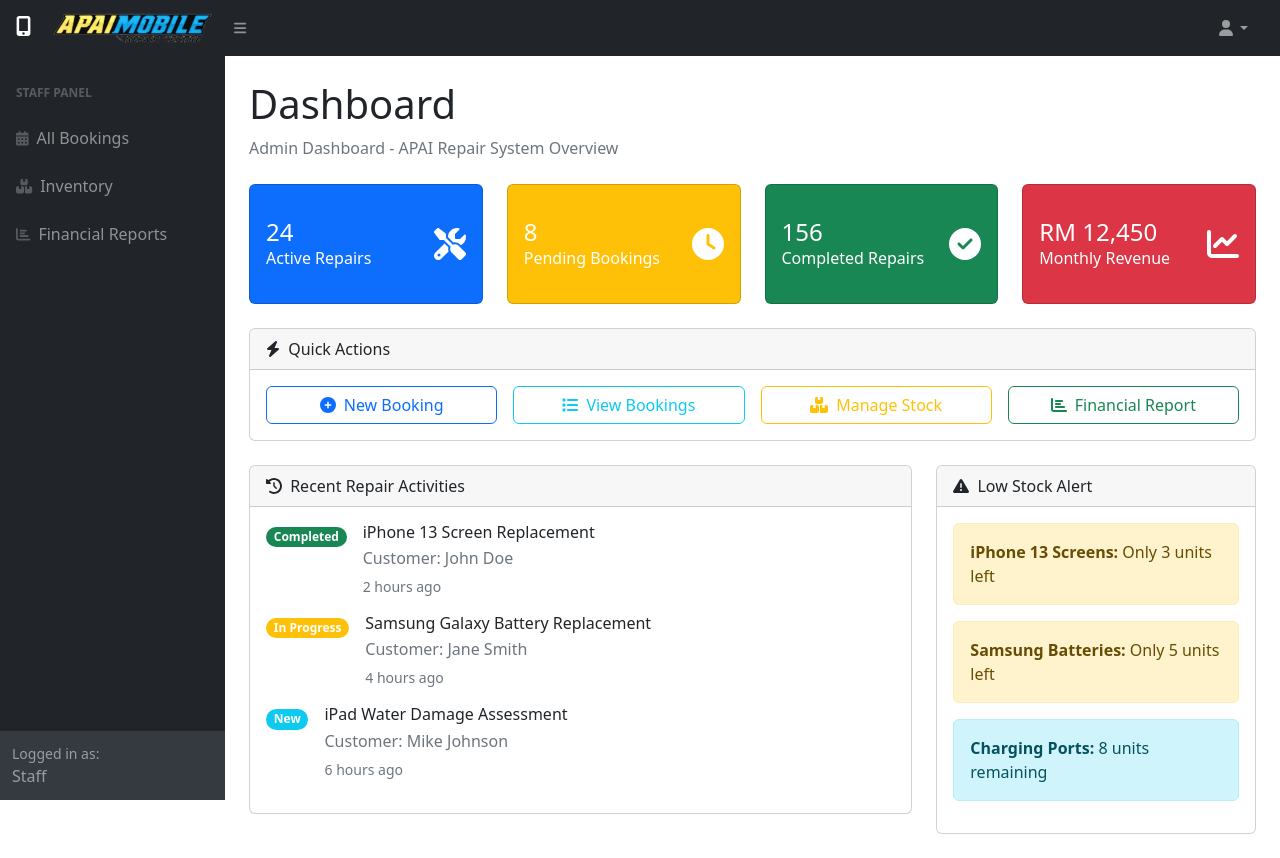
After one commit to mui0402/website, a PHP site: page /dashboard.php in a window 1280 px wide. The commit adds this page. Run offline with PHP 8.4, Linux system fonts and the light colour scheme; some libraries are stand-ins or nearby versions.

Commit message:
11th commit

```diff
--- a/customer-bookings.php
+++ b/customer-bookings.php
@@ -1,4 +1,4 @@
-<?php include ('layout/header.php'); ?>
+<?php include ('layout/admin-header.php'); ?>
             <div id="layoutSidenav_content">
                 <main>
                     <div class="container-fluid px-4">
--- /dev/null
+++ b/dashboard.php
@@ -0,0 +1,165 @@
+<?php include ('layout/admin-header.php'); ?>
+            <div id="layoutSidenav_content">
+                <main>
+                    <div class="container-fluid px-4">
+                        <h1 class="mt-4">Dashboard</h1>
+                        <ol class="breadcrumb mb-4">
+                            <li class="breadcrumb-item active">Admin Dashboard - APAI Repair System Overview</li>
+                        </ol>
+                        <div class="row">
+                            <div class="col-xl-3 col-md-6">
+                                <div class="card bg-primary text-white mb-4" style="height: 120px;">
+                                    <div class="card-body d-flex align-items-center">
+                                        <div>
+                                            <div class="h4 mb-0">24</div>
+                                            <div>Active Repairs</div>
+                                        </div>
+                                        <i class="fas fa-tools fa-2x ms-auto"></i>
+                                    </div>
+                                </div>
+                            </div>
+                            <div class="col-xl-3 col-md-6">
+                                <div class="card bg-warning text-white mb-4" style="height: 120px;">
+                                    <div class="card-body d-flex align-items-center">
+                                        <div>
+                                            <div class="h4 mb-0">8</div>
+                                            <div>Pending Bookings</div>
+                                        </div>
+                                        <i class="fas fa-clock fa-2x ms-auto"></i>
+                                    </div>
+                                </div>
+                            </div>
+                            <div class="col-xl-3 col-md-6">
+                                <div class="card bg-success text-white mb-4" style="height: 120px;">
+                                    <div class="card-body d-flex align-items-center">
+                                        <div>
+                                            <div class="h4 mb-0">156</div>
+                                            <div>Completed Repairs</div>
+                                        </div>
+                                        <i class="fas fa-check-circle fa-2x ms-auto"></i>
+                                    </div>
+                                </div>
+                            </div>
+                            <div class="col-xl-3 col-md-6">
+                                <div class="card bg-danger text-white mb-4" style="height: 120px;">
+                                    <div class="card-body d-flex align-items-center">
+                                        <div>
+                                            <div class="h4 mb-0">RM 12,450</div>
+                                            <div>Monthly Revenue</div>
+                                        </div>
+                                        <i class="fas fa-chart-line fa-2x ms-auto"></i>
+                                    </div>
+                                </div>
+                            </div>
+                        </div>
+
+                        <!-- Quick Actions -->
+                        <div class="row mb-4">
+                            <div class="col-12">
+                                <div class="card">
+                                    <div class="card-header">
+                                        <i class="fas fa-bolt me-1"></i>
+                                        Quick Actions
+                                    </div>
+                                    <div class="card-body">
+                                        <div class="row g-3">
+                                            <div class="col-md-3">
+                                                <a href="booking.php" class="btn btn-outline-primary w-100">
+                                                    <i class="fas fa-plus-circle me-2"></i>New Booking
+                                                </a>
+                                            </div>
+                                            <div class="col-md-3">
+                                                <a href="customer-bookings.php" class="btn btn-outline-info w-100">
+                                                    <i class="fas fa-list me-2"></i>View Bookings
+                                                </a>
+                                            </div>
+                                            <div class="col-md-3">
+                                                <a href="inventory.php" class="btn btn-outline-warning w-100">
+                                                    <i class="fas fa-boxes me-2"></i>Manage Stock
+                                                </a>
+                                            </div>
+                                            <div class="col-md-3">
+                                                <a href="financial-tracking.php" class="btn btn-outline-success w-100">
+                                                    <i class="fas fa-chart-bar me-2"></i>Financial Report
+                                                </a>
+                                            </div>
+                                        </div>
+                                    </div>
+                                </div>
+                            </div>
+                        </div>
+
+                        <!-- Recent Activity -->
+                        <div class="row">
+                            <div class="col-lg-8">
+                                <div class="card mb-4">
+                                    <div class="card-header">
+                                        <i class="fas fa-history me-1"></i>
+                                        Recent Repair Activities
+                                    </div>
+                                    <div class="card-body">
+                                        <div class="timeline">
+                                            <div class="timeline-item mb-3">
+                                                <div class="d-flex">
+                                                    <div class="flex-shrink-0">
+                                                        <span class="badge bg-success rounded-pill">Completed</span>
+                                                    </div>
+                                                    <div class="flex-grow-1 ms-3">
+                                                        <h6 class="mb-1">iPhone 13 Screen Replacement</h6>
+                                                        <p class="text-muted mb-1">Customer: John Doe</p>
+                                                        <small class="text-muted">2 hours ago</small>
+                                                    </div>
+                                                </div>
+                                            </div>
+                                            <div class="timeline-item mb-3">
+                                                <div class="d-flex">
+                                                    <div class="flex-shrink-0">
+                                                        <span class="badge bg-warning rounded-pill">In Progress</span>
+                                                    </div>
+                                                    <div class="flex-grow-1 ms-3">
+                                                        <h6 class="mb-1">Samsung Galaxy Battery Replacement</h6>
+                                                        <p class="text-muted mb-1">Customer: Jane Smith</p>
+                                                        <small class="text-muted">4 hours ago</small>
+                                                    </div>
+                                                </div>
+                                            </div>
+                                            <div class="timeline-item mb-3">
+                                                <div class="d-flex">
+                                                    <div class="flex-shrink-0">
+                                                        <span class="badge bg-info rounded-pill">New</span>
+                                                    </div>
+                                                    <div class="flex-grow-1 ms-3">
+                                                        <h6 class="mb-1">iPad Water Damage Assessment</h6>
+                                                        <p class="text-muted mb-1">Customer: Mike Johnson</p>
+                                                        <small class="text-muted">6 hours ago</small>
+                                                    </div>
+                                                </div>
+                                            </div>
+                                        </div>
+                                    </div>
+                                </div>
+                            </div>
+                            <div class="col-lg-4">
+                                <div class="card mb-4">
+                                    <div class="card-header">
+                                        <i class="fas fa-exclamation-triangle me-1"></i>
+                                        Low Stock Alert
+                                    </div>
+                                    <div class="card-body">
+                                        <div class="alert alert-warning" role="alert">
+                                            <strong>iPhone 13 Screens:</strong> Only 3 units left
+                                        </div>
+                                        <div class="alert alert-warning" role="alert">
+                                            <strong>Samsung Batteries:</strong> Only 5 units left
+                                        </div>
+                                        <div class="alert alert-info" role="alert">
+                                            <strong>Charging Ports:</strong> 8 units remaining
+                                        </div>
+                                    </div>
+                                </div>
+                            </div>
+                        </div>
+                    </div>
+                </main>
+            </div>
+<?php include ('layout/footer.php'); ?>
--- a/layout/admin-header.php
+++ b/layout/admin-header.php
@@ -41,19 +41,10 @@
                     <div class="sb-sidenav-menu">
                         <div class="nav">
                             <div class="sb-sidenav-menu-heading">Staff Panel</div>
-
-                            <a class="nav-link collapsed" href="#" data-bs-toggle="collapse" data-bs-target="#collapseBookings" aria-expanded="false" aria-controls="collapseBookings">
+                                <a class="nav-link" href="customer-bookings.php">
                                 <div class="sb-nav-link-icon"><i class="fas fa-calendar-alt"></i></div>
-                                Bookings
-                                <div class="sb-sidenav-collapse-arrow"><i class="fas fa-angle-down"></i></div>
+                                All Bookings
                             </a>
-                            <div class="collapse" id="collapseBookings" aria-labelledby="headingOne" data-bs-parent="#sidenavAccordion">
-                                <nav class="sb-sidenav-menu-nested nav">
-                                    <a class="nav-link" href="customer-bookings.php">All Bookings</a>
-                                    <a class="nav-link" href="pending-bookings.php">Pending</a>
-                                    <a class="nav-link" href="active-repairs.php">Active Repairs</a>
-                                </nav>
-                            </div>
                             <a class="nav-link" href="inventory.php">
                                 <div class="sb-nav-link-icon"><i class="fas fa-boxes"></i></div>
                                 Inventory
```
